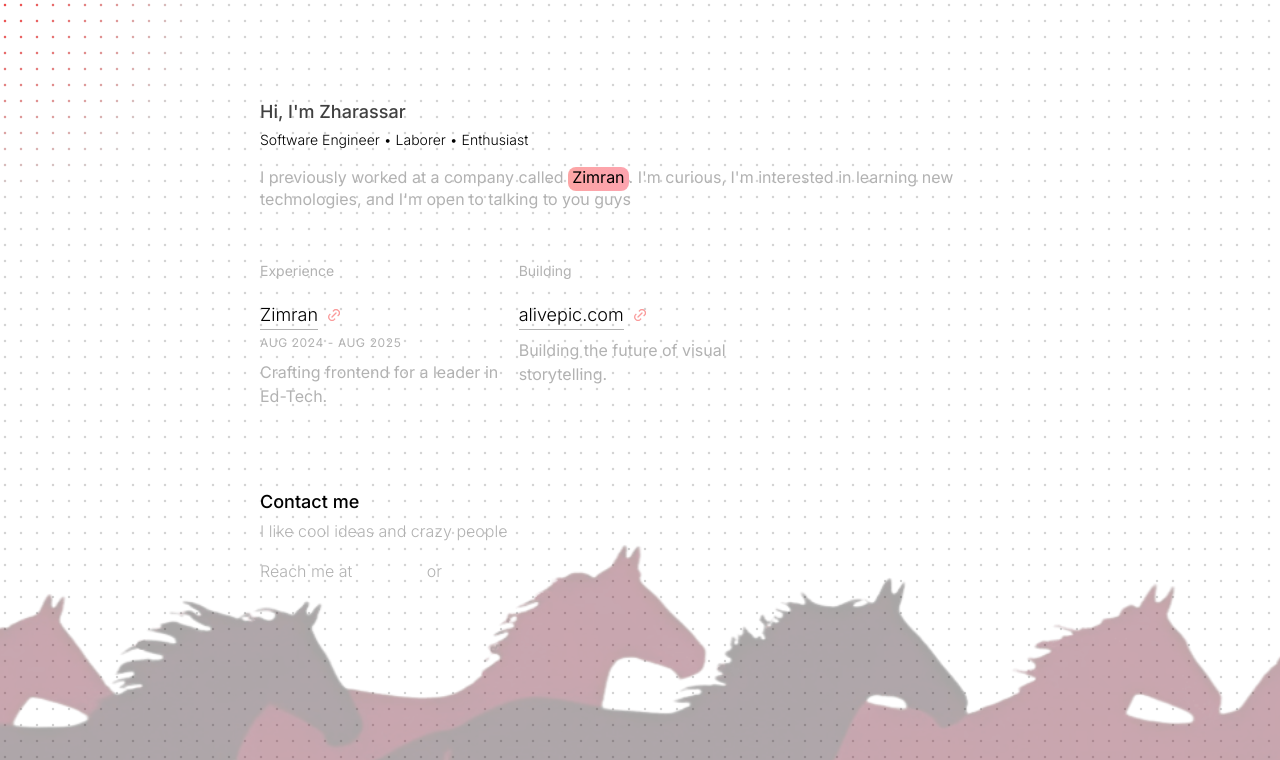
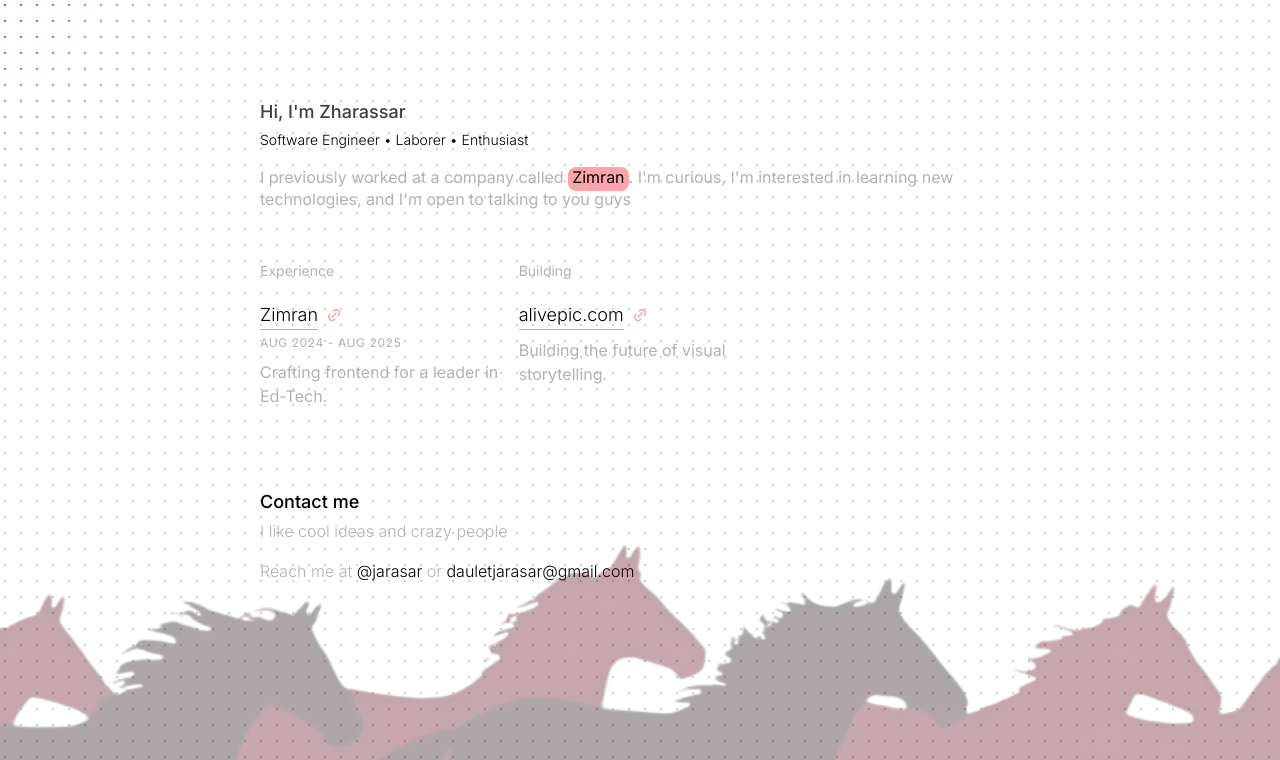
Before and after one commit to ZhQriks/jarasar, a Next.js app: page / in a window 1280 px wide. Shown: the top 760 px of the page. Built offline with nearby package versions, Linux system fonts and the light colour scheme.

Commit message:
fix: contacts highlight color

```diff
--- a/app/components/hero.js
+++ b/app/components/hero.js
@@ -81,11 +81,11 @@ function Hero() {
               </p>
               <p className="text-[#B2B2B2] mt-4 font-light text-[16px]">
                 Reach me at{" "}
-                <a href="https://t.me/jarasar" className="text-white">
+                <a href="https://t.me/jarasar" className="dark:text-white text-black">
                   @jarasar
                 </a>{" "}
                 or{" "}
-                <a href="mailto:dauletjarasar@gmail.com" className="text-white">
+                <a href="mailto:dauletjarasar@gmail.com" className="dark:text-white text-black">
                   dauletjarasar@gmail.com
                 </a>
               </p>
```
